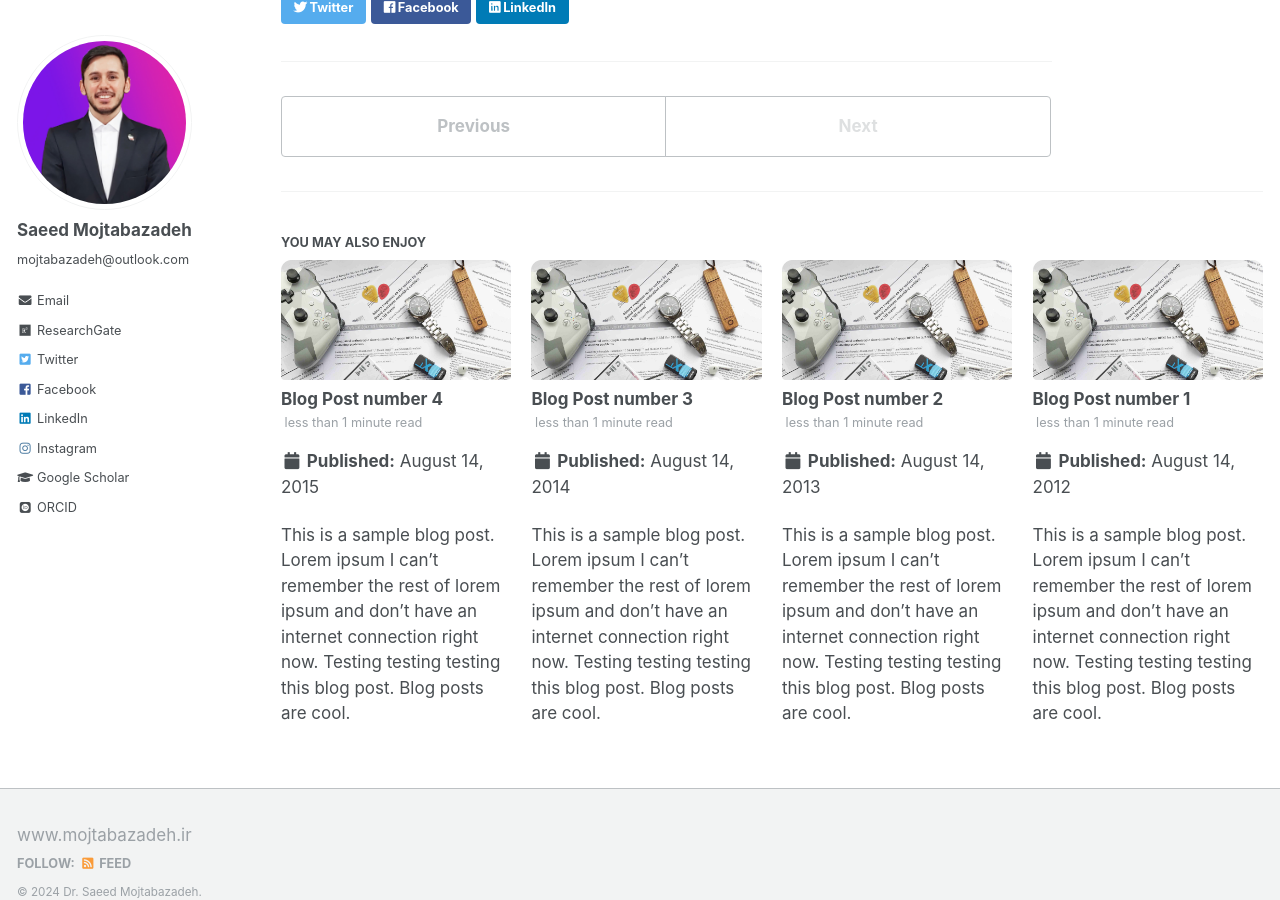
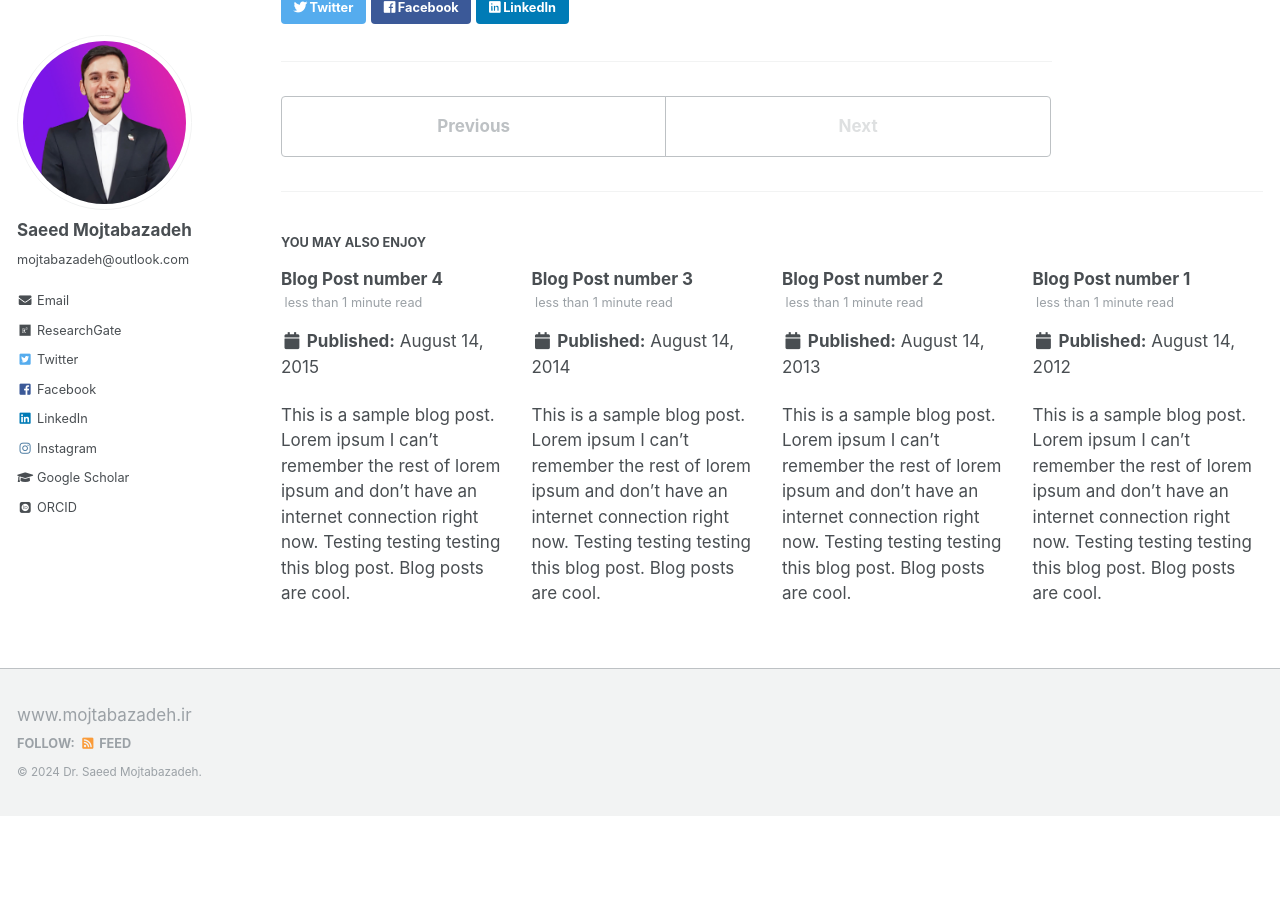
Before and after one commit to mojtabazadeh/mojtabazadeh.github.io, a Jekyll site: the page built from _posts/2199-01-01-future-post.md, in a window 1280 px wide and 900 px high, scrolled down 477 px. Built offline with Jekyll 4.4.1, drawn with Linux system fonts in a browser that asks for light colours; some web fonts are replaced; after the commit the page ends 1293 px from its top, so only the background shows below that.

Commit message:
Update _config.yml

```diff
--- a/_config.yml
+++ b/_config.yml
@@ -14,7 +14,7 @@
 url                      : http://www.mojtabazade.ir/ # the base hostname & protocol for your site e.g. "https://mmistakes.github.io"
 baseurl                  : "" # the subpath of your site, e.g. "/blog"
 repository               : "mojtabazadeh/mojtabazadeh.github.io"
-teaser                   : "The Documentary.jpg" # filename of teaser fallback teaser image placed in /images/, .e.g. "500x300.png"
+teaser                   : # filename of teaser fallback teaser image placed in /images/, .e.g. "500x300.png"
 breadcrumbs              : false # true, false (default)
 words_per_minute         : 160
 future                   : true
```
